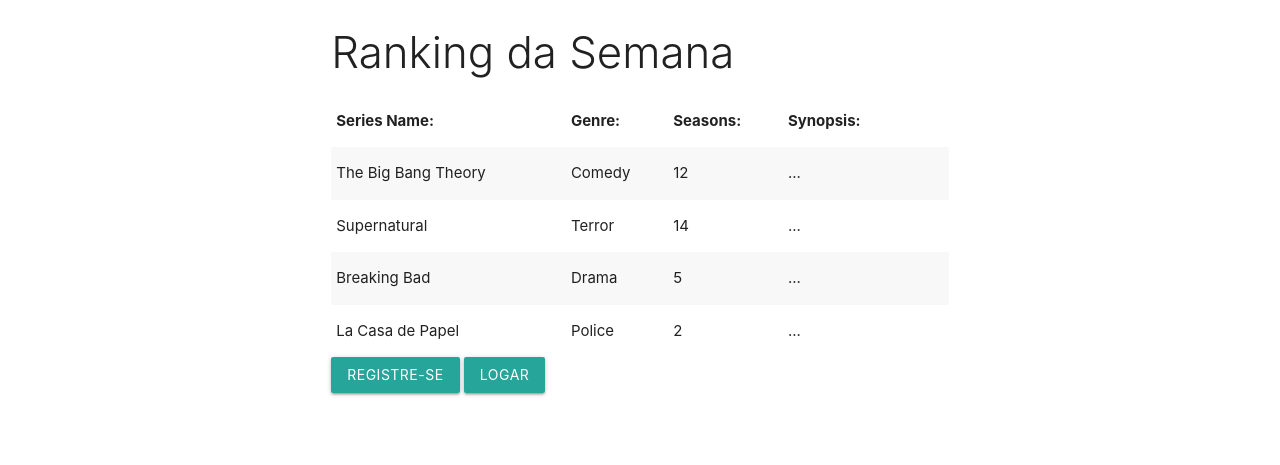
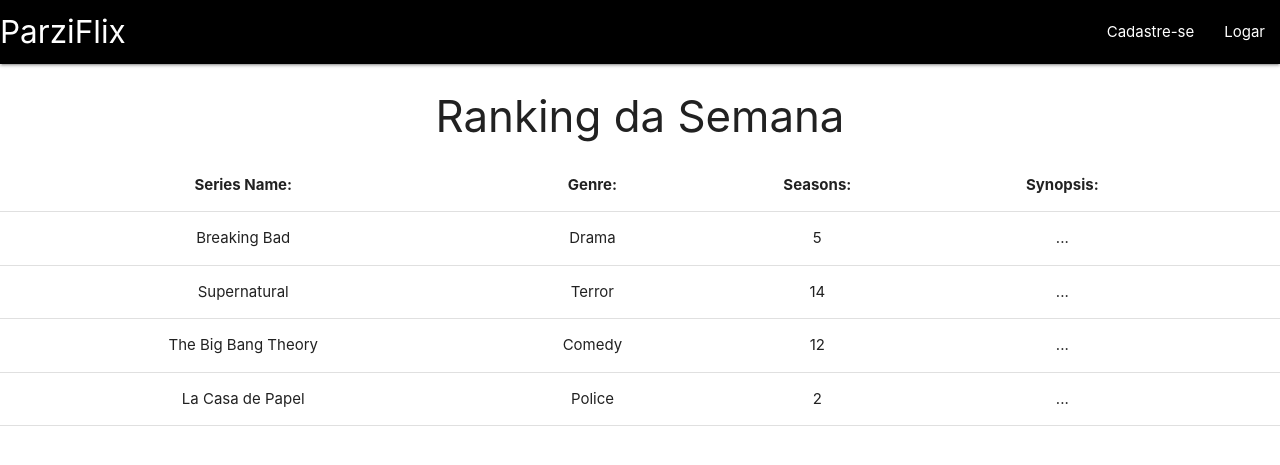
Before and after one commit to Pedrohsmarinho/Web1_Prova, a PHP site: page / in a window 1280 px wide. Shown: the top 465 px of the page. Run offline with PHP 8.4, Linux system fonts and the light colour scheme; data comes from the database, SQL or seed files in the repository.

Commit message:
editando a index

```diff
--- a/index.php
+++ b/index.php
@@ -8,14 +8,26 @@
 include 'Init/init.php';
 ?>
 
-<div class="row">
-  <div class="col s12 m6 push-m3">
-            <h3 class="light">Ranking da Semana</h3>
-       <table class="striped">
+  <nav>
+    <div class="nav-wrapper depp black">
+      <a href="index.php" class="brand-logo">ParziFlix</a>
+      <ul id="nav-mobile" class="right hide-on-med-and-down">
+        <?php if(logado()): ?>
+        <li><a href="addSeries.php">Adicionar Series</a></li>
+        <li><a href="atualizar.php">Editar Cadastro</a></li>
+        <li><a href="sair.php">Sair</a></li>
+        <?php else: ?>
+        <li><a href="addUser.php">Cadastre-se</a></li>
+        <li><a href="login.php">Logar</a></li>
+      <?php endif ?>
+      </ul>
+    </div>
+  </nav>
+<div class="col s14 m7">
+            <h3 class="center">Ranking da Semana</h3>
+       <table class="centered">
         <thead>
           <tr>
-
-
               <th>Series Name:</th>
               <th>Genre:</th>
               <th>Seasons:</th>
@@ -25,7 +37,7 @@
 
         <tbody>
           <?php
-            $results= $con->prepare("SELECT * FROM series");
+            $results= $con->prepare('SELECT *, (select count(*) from users_series where serie_id = series.id) count_users from series order by count_users desc, name');
             $results->execute();
             $control = $results->fetchAll(PDO::FETCH_ASSOC);
             // var_dump($control);
@@ -49,7 +61,7 @@
             </td>
             <td>
               <?php if(logado()): ?>
-              <a href="dontwatch.php?id=<?php echo $test['id']?>" class="btn-floating red"> <i class="material-icons">remove</i></a>
+              <a href="dontwatch.php?id=<?php echo $test['id']?>" class="btn-floating red"> <i class="material-icons">visibility_off</i></a>
               </td>
           <?php endif;?>
 
@@ -59,16 +71,17 @@
 
         </tbody>
       </table>
-      <?php if(logado()): ?>
+<!--       <?php //if(logado()): ?>
 
             <a href="addSeries.php" class="btn">Adicione sua Série</a>
             <a href="sair.php" class="btn">Sair</a>
-      <?php else:?>
+      <?php //else:?>
             <a href="addUser.php" class="btn">Registre-se</a>
             <a href="login.php" class="btn">Logar</a>
-          <?php endif;?>
+          <?php //endif;?> -->
   </div>
 </div>
+
 <?php
 //footer
 include_once 'includes/footer.php';
```
